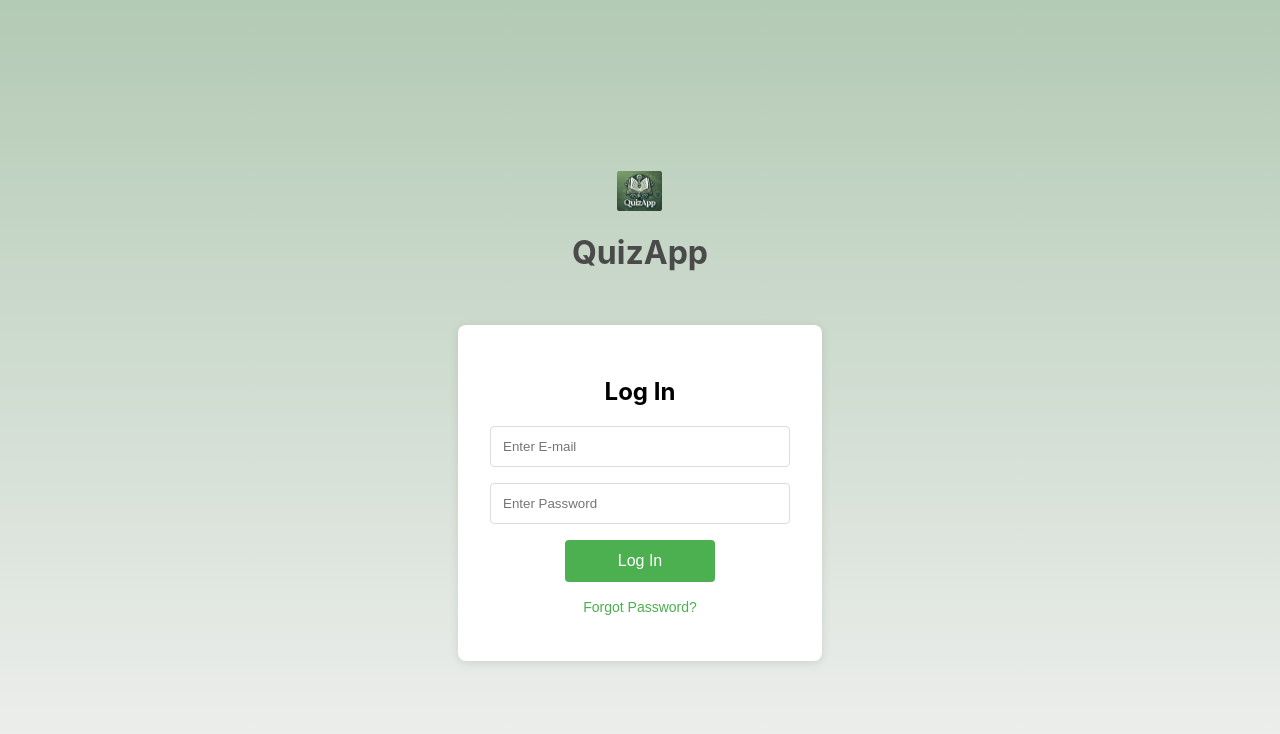
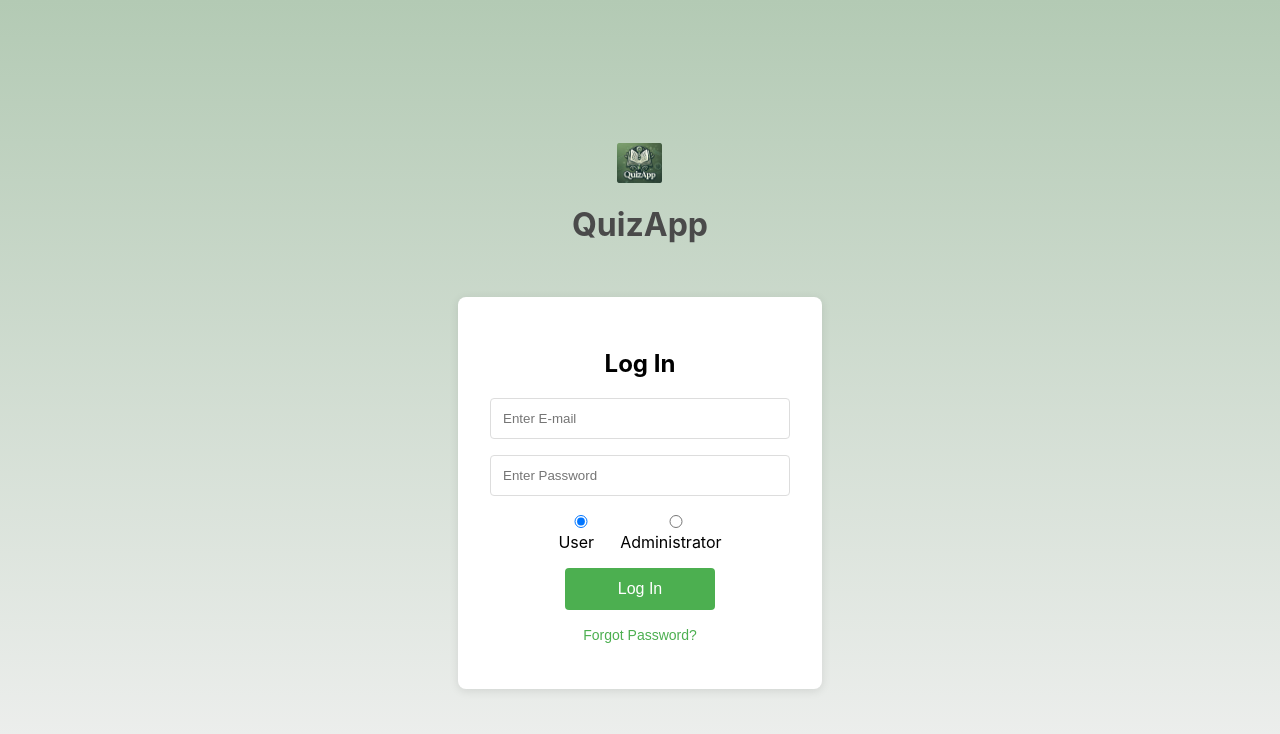
Before and after one commit to nobleenia/QuizApp, a React (Create React App) app in the folder frontend/: page /login in a window 1280 px wide. Shown: the top 734 px of the page. Built offline with nearby package versions, Linux system fonts and the light colour scheme.

Commit message:
Update: frontend Admin Login/Notification button

```diff
--- a/frontend/src/components/Auth.css
+++ b/frontend/src/components/Auth.css
@@ -31,13 +31,21 @@
     border-radius: 8px;
     box-shadow: 0 2px 10px rgba(0, 0, 0, 0.1);
     width: 90%;
-    /* max-width: 400px; */
+    max-width: 400px;
     text-align: center;
     width: 300px;
   }
 
   .auth-input {
     margin-bottom: 1rem;
+    display: flex;
+    flex-direction: 0.5rem;
+    align-items: center;
+    justify-content: center;
+  }
+
+  .auth-input input[type="radio"] {
+    margin-right: 0.5rem;
   }
 
   .auth-input input,
--- a/frontend/src/components/HomeScreen.css
+++ b/frontend/src/components/HomeScreen.css
@@ -197,3 +197,15 @@
 .logout-confirm-buttons button:hover {
   background-color: #06560a;
 }
+
+.notification-icon {
+  font-size: 1.5rem;
+  color: white;
+  cursor: pointer;
+  margin-right: 1rem;
+  transition: transform 0.3s ease-in-out;
+}
+
+.notification-icon:hover {
+  transform: scale(1.2);
+}
--- a/frontend/src/components/HomeScreen.js
+++ b/frontend/src/components/HomeScreen.js
@@ -3,6 +3,7 @@ import './HomeScreen.css';
 import userImage from '../assets/userImage.jpg';
 import Footer from './Footer';
 import { useNavigate } from 'react-router-dom';
+import { FiBell } from 'react-icons/fi';
 
 import { ReactComponent as BookIcon } from '../assets/categories/book.svg';
 import { ReactComponent as SportsIcon } from '../assets/categories/sports.svg';
@@ -92,6 +93,7 @@ const HomeScreen = () => {
           onClick={() => navigate('/profile')}
         />
         <h1 className="home-title">QuizApp</h1>
+        <FiBell className="notification-icon" onClick={() => navigate('/notifications')} />
         <button className="layout-button" onClick={handleLogoutClick}>
           Log Out
         </button>
--- a/frontend/src/components/Login.js
+++ b/frontend/src/components/Login.js
@@ -7,6 +7,7 @@ const Login = () => {
   const [formData, setFormData] = useState({
     email: '',
     password: '',
+    role: 'user', // Default role is user
   });
 
   const navigate = useNavigate();
@@ -21,7 +22,12 @@ const Login = () => {
   const handleSubmit = (e) => {
     e.preventDefault();
     // Add logic to handle login form submission
-    navigate('/verification');
+    // For now, we're just navigating based on the role
+    if (formData.role === 'admin') {
+      navigate('/admin-dashboard');
+    } else {
+      navigate('/user-dashboard');
+    }
   };
 
   return (
@@ -40,6 +46,7 @@ const Login = () => {
               value={formData.email}
               onChange={handleChange}
               placeholder="Enter E-mail"
+              required
             />
           </div>
           <div className="auth-input">
@@ -49,7 +56,30 @@ const Login = () => {
               value={formData.password}
               onChange={handleChange}
               placeholder="Enter Password"
+              required
             />
+          </div>
+          <div className="auth-input">
+            <label>
+              <input
+                type="radio"
+                name="role"
+                value="user"
+                checked={formData.role === 'user'}
+                onChange={handleChange}
+              />
+              User
+            </label>
+            <label>
+              <input
+                type="radio"
+                name="role"s
+                value="admin"
+                checked={formData.role === 'admin'}
+                onChange={handleChange}
+              />
+              Administrator
+            </label>
           </div>
           <button type="submit" className="auth-button">
             Log In
--- a/frontend/src/components/ProfileScreen.css
+++ b/frontend/src/components/ProfileScreen.css
@@ -318,3 +318,29 @@
 .logout-confirm-buttons button:hover {
     background-color: #06560a;
 }
+
+.notification-icon {
+    font-size: 1.5rem;
+    color: white;
+    cursor: pointer;
+    margin-right: 1rem;
+    transition: transform 0.3s ease-in-out;
+  }
+
+  .notification-icon:hover {
+    transform: scale(1.2);
+  }
+
+  .contact-button {
+    background-color: transparent;
+    border: 2px solid white;
+    color: white;
+    padding: 0.5rem 1rem;
+    font-size: 1rem;
+    cursor: pointer;
+    border-radius: 10px;
+  }
+
+  .contact-button:hover {
+    background-color: rgba(255, 255, 255, 0.1);
+  }
--- a/frontend/src/components/ProfileScreen.js
+++ b/frontend/src/components/ProfileScreen.js
@@ -3,7 +3,7 @@ import './ProfileScreen.css';
 import userImage from '../assets/userImage.jpg'; // Placeholder for user's image
 import badgeIcon from '../assets/badgeIcon.png'; // Placeholder for badge icon
 import Footer from './Footer';
-import { FiSettings, FiEdit, FiX } from 'react-icons/fi'; // Using react-icons for settings, edit, and close icons
+import { FiSettings, FiEdit, FiBell, FiX } from 'react-icons/fi'; // Using react-icons for settings, edit, and close icons
 import { useNavigate } from 'react-router-dom';
 
 const ProfileScreen = () => {
@@ -58,6 +58,7 @@ const ProfileScreen = () => {
       <header className="profile-header">
         <button className="back-button" onClick={() => window.history.back()}>Back</button>
         <h1 className="profile-title">QuizApp</h1>
+        <FiBell className="notification-icon" onClick={() => navigate('/notifications')} />
         <button className="contact-button" onClick={() => window.open('https://forms.gle/contactFormURL', '_blank')}>Contact Us</button>
       </header>
       <main className="profile-main">
```
